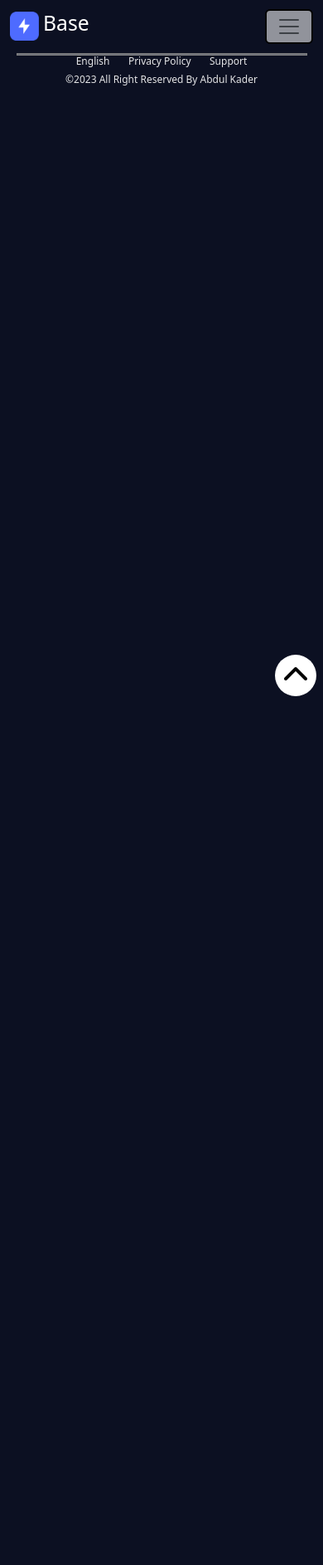
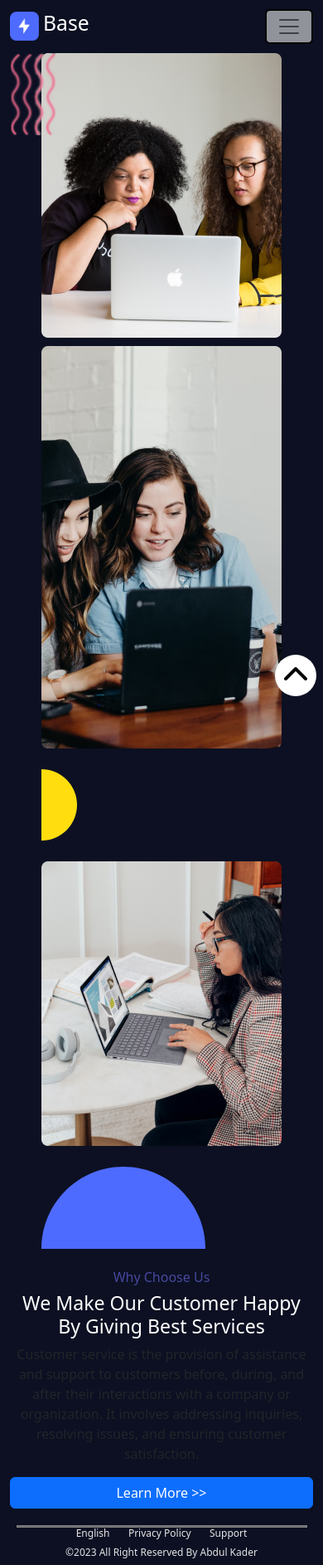
Before and after one commit to kdrbipul/own-project, a plain HTML site: page features.html in a window 390 px wide. Shown: the whole page at 83% size. Before the commit the page ends 844 px from the top, so only its background shows below. Drawn offline with nearby package versions, Linux system fonts and the light colour scheme.

Commit message:
features part done

```diff
--- a/css/features.css
+++ b/css/features.css
@@ -0,0 +1,76 @@
+.features{
+    display:flex;
+    justify-content: space-evenly;
+    align-items: center;
+    gap:25px;
+}
+.features-1{
+    display:flex;
+    flex-direction: column;
+    gap:10px;
+    position: relative;
+}
+.span{
+    position:absolute;
+    top:0;
+    left:0;
+}
+.features-2{
+    display:flex;
+    flex-direction: column;
+    gap:25px;
+    margin-left:-260px;
+}
+.features-3 h3{
+    color:white;
+}
+.features-3 h6{
+    color:rgba(95, 95, 209, 0.719);
+}
+.features_btn{
+    width: 100%;
+}
+
+
+/* responsive part start here */
+@media(max-width:992px){
+    .features-2{
+        margin-left:0px;
+    }
+    .features{
+        flex-direction: column;
+        justify-content: center;
+        align-items: center;
+    }
+    .features-3{
+        text-align:center;
+        margin-bottom:20px;
+    }
+    .features-1{
+        justify-content: center;
+        align-items: center;
+        position:relative;
+    }
+    .span{
+        position:absolute;
+        top:0;
+        left:0;
+    }
+}
+@media(max-width:768px){
+    .features{
+        flex-direction: column;
+        justify-content: center;
+        align-items: center;
+    }
+    .features-1{
+        justify-content: center;
+        align-items: center;
+    }
+    .features-3{
+        text-align:center;
+        margin-bottom:20px;
+    }
+
+}
+/* responsive part end here */
--- a/css/nav_banner.css
+++ b/css/nav_banner.css
@@ -97,7 +97,7 @@
     display:flex;
     justify-content: space-around;
     align-items: center;
-    margin-top:50px;
+    margin:50px 0;
 }
 
 
--- a/features.html
+++ b/features.html
@@ -77,6 +77,42 @@
     </nav>
     <!-- nav bar part end here -->
 
+    <!-- features part start here -->
+    <section class="container">
+      <div class="features">
+        <div class="features-1 container">
+          <div>
+            <span><img class="span" src="./img/nodules.png" alt="nodules"></span>
+            <img src="./img/about-01.png" alt="about1">
+          </div>
+          <div>
+            <img src="./img/about-03.png" alt="about3">
+          </div>
+        </div>
+        <div class="features-2">
+          <div>
+            <img src="./img/shape-06.svg" alt="shave">
+          </div>
+          <div>
+            <img src="./img/about-02.png" alt="about2">
+          </div>
+          <div>
+            <img src="./img/shape-07.svg" alt="shave">
+          </div>
+        </div>
+        <div class="features-3">
+          <div>
+            <h6>Why Choose Us</h6>
+            <h3>We Make Our Customer Happy By Giving Best Services</h3>
+            <p>Customer service is the provision of assistance and support to customers before, during, and after their interactions with a company or organization. It involves addressing inquiries, resolving issues, and ensuring customer satisfaction.</p>
+            <button class="btn btn-primary features_btn">Learn More >></button>
+          </div>
+        </div>
+
+      </div>
+    </section>
+    <!-- features part end here -->
+
 
 
     <!-- footer part start here -->
```
Also changed, not shown: index.html (+38 -0 lines).
